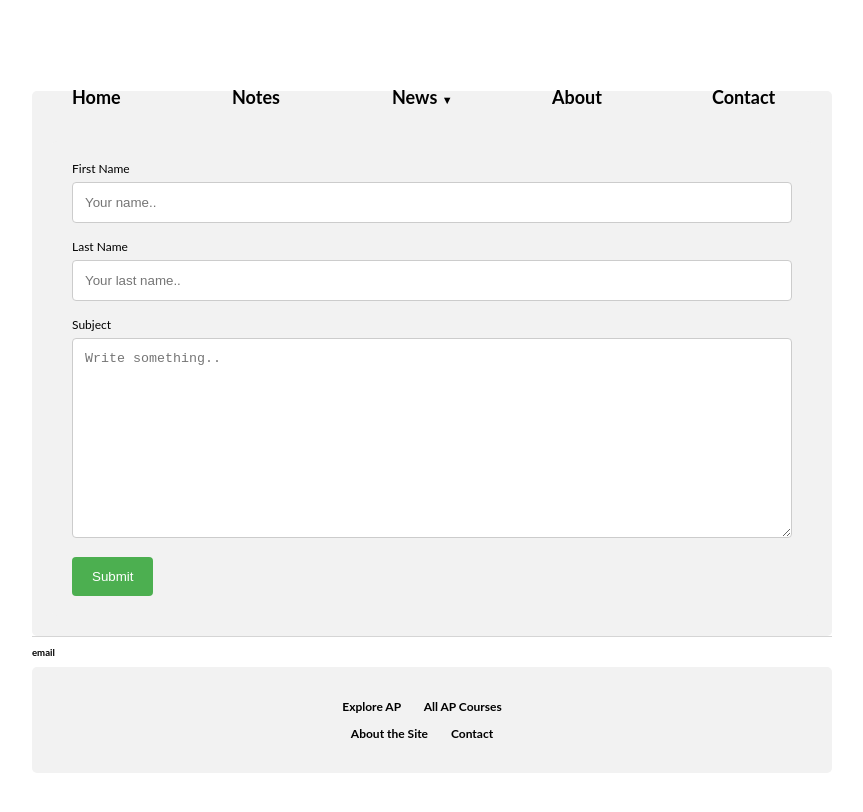
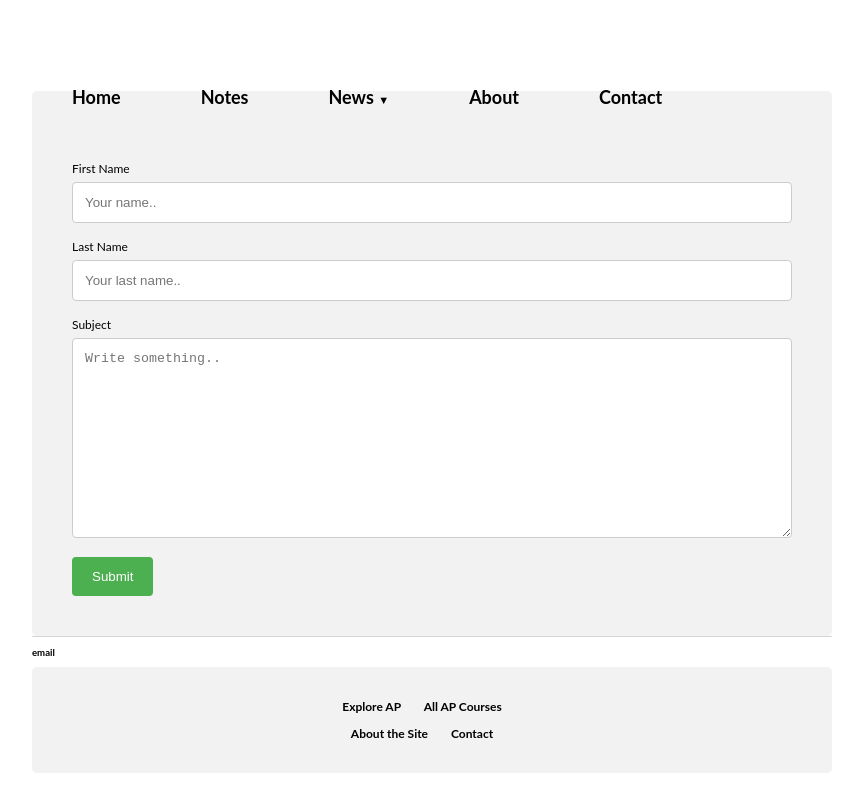
Before and after one commit to meganscarlett/meganscarlett.github.io, a Jekyll site: the page built from contact.html, in a window 1280 px wide. Shown: the top 812 px of the page, without its empty margins (26-889 px from the left). Built offline with Jekyll 4.4.1, drawn with Linux system fonts in a browser that asks for light colours.

Commit message:
Update menu.css

```diff
--- a/css/menu.css
+++ b/css/menu.css
@@ -19,7 +19,6 @@
     margin:0px;
     list-style:none;
     font-family:'Lato', sans-serif;
-    width: 160px;
 }
 
 .menu a {
```
